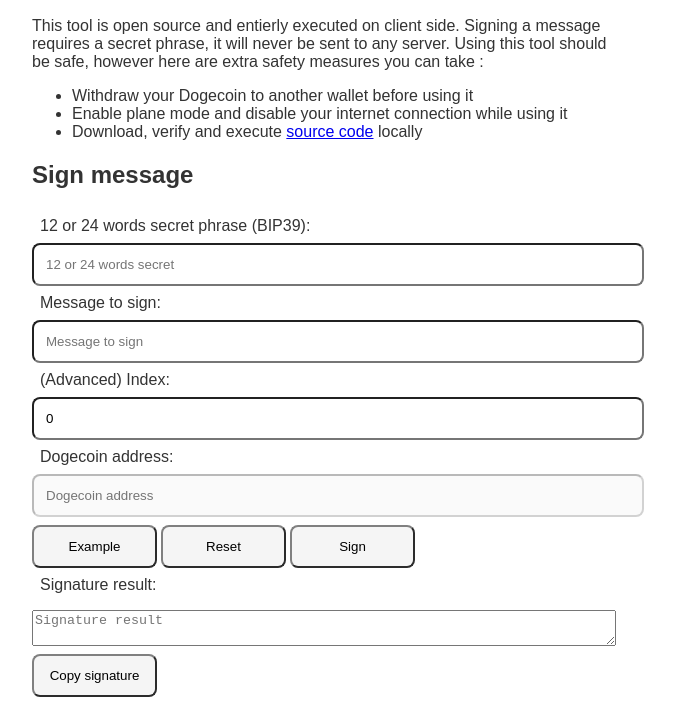
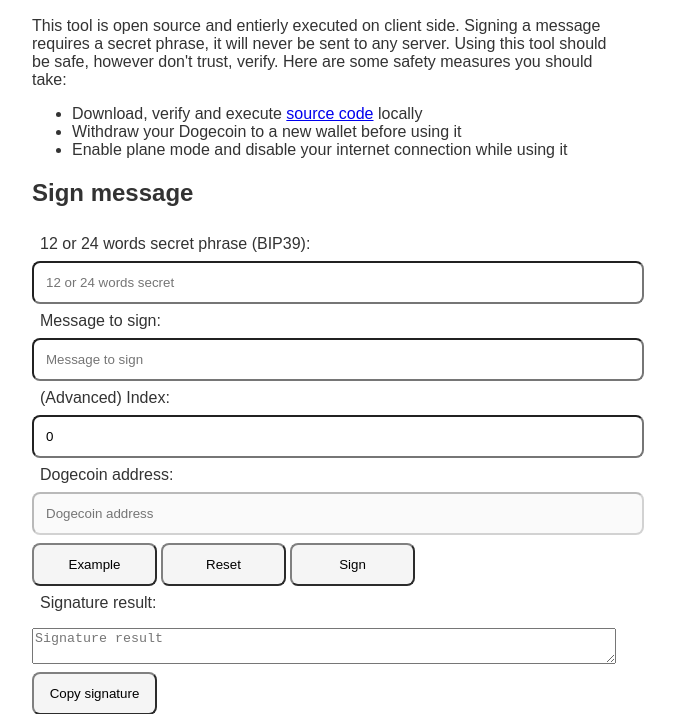
Before and after one commit to Dogenano-xdg/dogecoin-signature-tool, a website: page index.html in a window 1280 px wide. Shown: the part 111-825 px from the top of the page, without its empty margins (316-991 px from the left). Drawn offline with Linux system fonts and the light colour scheme.

Commit message:
update safety

```diff
--- a/index.html
+++ b/index.html
@@ -30,11 +30,11 @@
     <h1>Dogecoin signature tool</h1>
     <h2>Safety</h2>
     This tool is open source and entierly executed on client side. Signing a message requires a secret phrase, it will never be sent to any server.
-    Using this tool should be safe, however here are extra safety measures you can take :
+    Using this tool should be safe, however don't trust, verify. Here are some safety measures you should take:
     <ul>
-      <li> Withdraw your Dogecoin to another wallet before using it</li>
+      <li> Download, verify and execute <a href="https://github.com/Dogenano-xdg/dogecoin-signature-tool">source code</a> locally</li>
+      <li> Withdraw your Dogecoin to a new wallet before using it</li>
       <li> Enable plane mode and disable your internet connection while using it</li>
-      <li> Download, verify and execute <a href="https://github.com/Dogenano-xdg/dogecoin-signature-tool">source code</a> locally</li>
     </ul>
     <h2>Sign message</h2>
     <div class="form">
```
